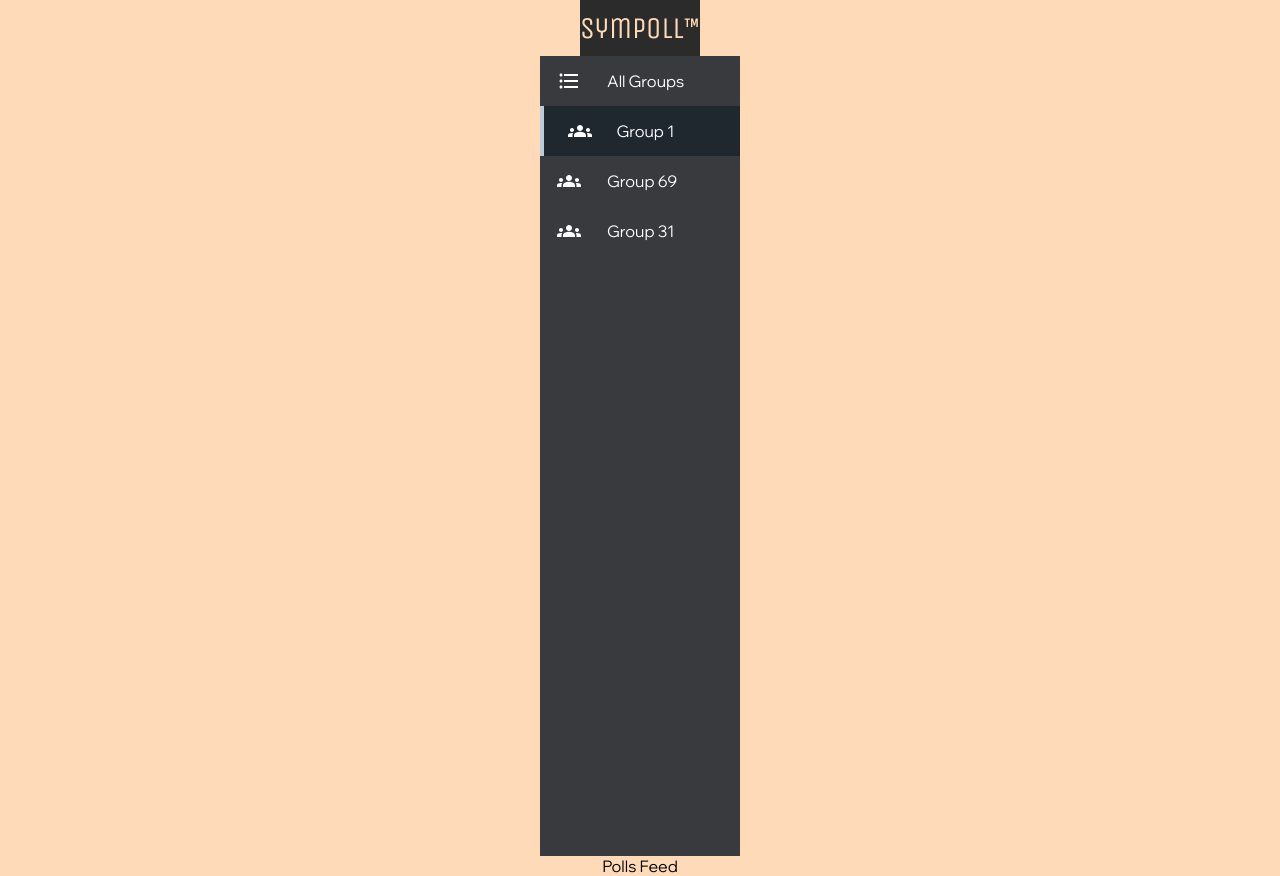
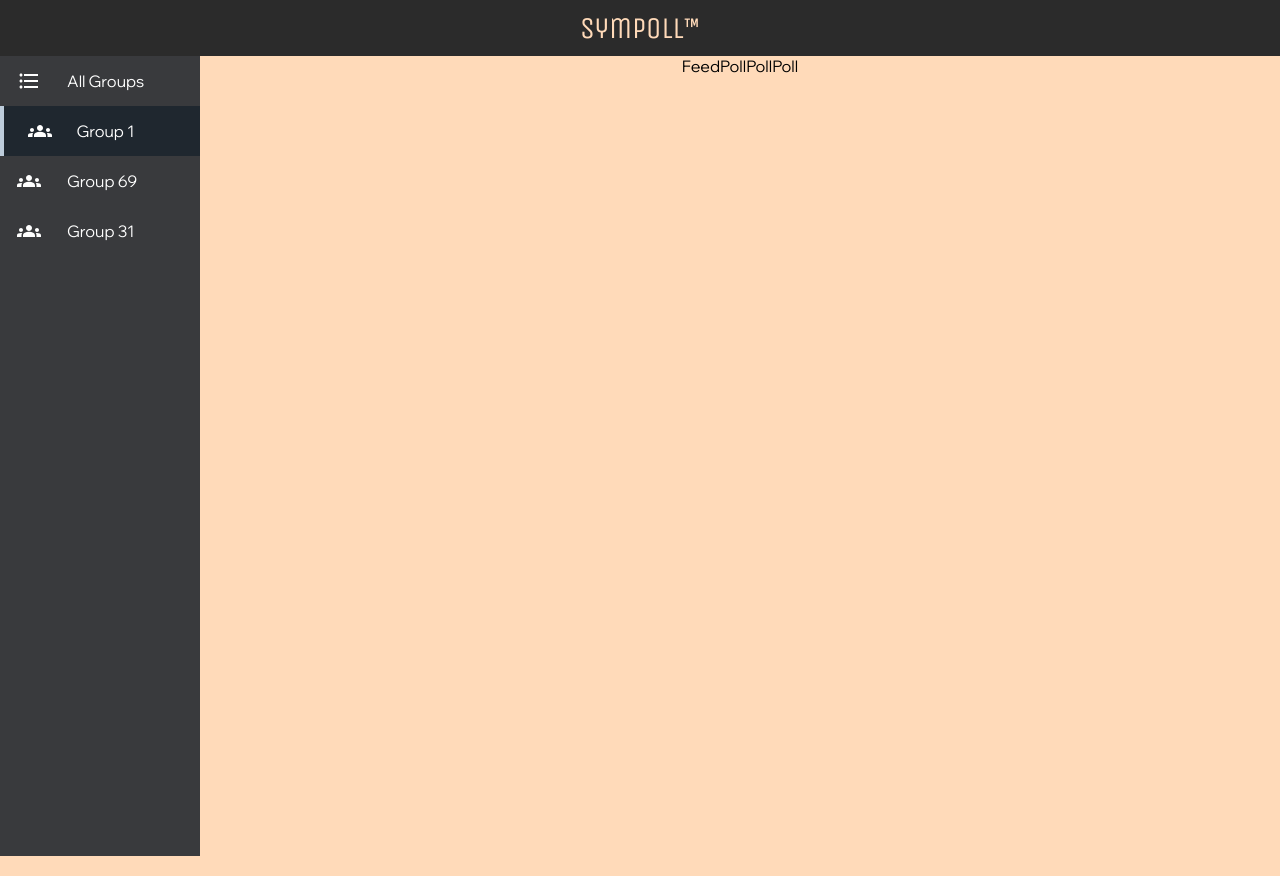
Before and after one commit to sympoll/front-end-service, a React (Vite) app: page /feed/group1 in a window 1280 px wide. Built offline with nearby package versions, Linux system fonts and the light colour scheme; a web font is replaced by a local one.

Commit message:
created grid for the feed page to help order the page's components

```diff
--- a/src/assets/styles/basics/base.scss
+++ b/src/assets/styles/basics/base.scss
@@ -15,3 +15,13 @@
     justify-items: center;
     align-items: center;
   }
+
+  @mixin page-grid {
+    display: grid;
+    grid-template-columns: 200px auto;
+  }
+
+  @mixin set-grid-location($row, $column) {
+    grid-row: $row;
+    grid-column: $column;
+  }
--- a/src/assets/styles/cmps/app-header/_AppHeader.scss
+++ b/src/assets/styles/cmps/app-header/_AppHeader.scss
@@ -1,5 +1,7 @@
 .app-header-container {
     @include center;
+    grid-column: 1 / 3;
+    grid-row: 1;
     display: flex;
     height: fit-content;
     min-height: 7vh;
--- /dev/null
+++ b/src/assets/styles/cmps/feed/_Feed.scss
@@ -0,0 +1,6 @@
+.feed-container {
+    @include set-grid-location(2, 2);
+    display: flex;
+    align-items: flex-start;
+    justify-content: center;
+}
--- a/src/assets/styles/cmps/feed/_FeedIndex.scss
+++ /dev/null
@@ -1,4 +0,0 @@
-.feed-page-container {
-    @include center;
-    display: block;
-}
--- /dev/null
+++ b/src/assets/styles/cmps/feed/_FeedPage.scss
@@ -0,0 +1,3 @@
+.feed-page-container {
+    @include page-grid;
+}
--- a/src/assets/styles/cmps/sidebar/_Sidebar.scss
+++ b/src/assets/styles/cmps/sidebar/_Sidebar.scss
@@ -1,8 +1,9 @@
   .sidebar-container {
+    @include set-grid-location(2, 1);
     background-color: $mainSidebarColor;
     color: white;
     height: 100vh;
-    width: 200px;
+    width: 100%;
   }
 
   .sidebar-container #sidebar-item-active {
--- a/src/assets/styles/main.scss
+++ b/src/assets/styles/main.scss
@@ -5,8 +5,10 @@
 @import 'setup/variables';
 
 
+
 // ** Basics **
 @import 'basics/base';
+
 
 
 // ** Components **
@@ -20,7 +22,8 @@
 
 // * Landing Page *
 @import 'cmps/landing-page/LandingPageBtn';
-@import 'cmps/landing-page/LandingPageIndex';
+@import 'cmps/landing-page/LandingPage';
 
 // * Feed *
-@import 'cmps/feed/FeedIndex';
+@import 'cmps/feed/Feed';
+@import 'cmps/feed/FeedPage';
--- /dev/null
+++ b/src/cmps/feed/Feed.tsx
@@ -0,0 +1,13 @@
+import React from "react";
+import Poll from "./Poll";
+
+export default function Feed() {
+  return (
+    <div className="feed-container">
+      Feed
+      <Poll />
+      <Poll />
+      <Poll />
+    </div>
+  );
+}
--- /dev/null
+++ b/src/cmps/feed/Poll.tsx
@@ -0,0 +1,5 @@
+import React from "react";
+
+export default function Poll() {
+  return <div>Poll</div>;
+}
--- a/src/pages/FeedPage.tsx
+++ b/src/pages/FeedPage.tsx
@@ -1,13 +1,14 @@
 import React from "react";
 import AppHeader from "../cmps/app-header/AppHeader";
 import Sidebar from "../cmps/sidebar/Sidebar";
+import Feed from "../cmps/feed/Feed";
 
 export default function FeedPage() {
   return (
     <section className="feed-page-container">
       <AppHeader />
       <Sidebar />
-      <div>Polls Feed</div>
+      <Feed />
     </section>
   );
 }
```
Also changed, not shown: src/assets/styles/cmps/landing-page/_LandingPage.scss (renamed from src/assets/styles/cmps/landing-page/_LandingPageIndex.scss).
